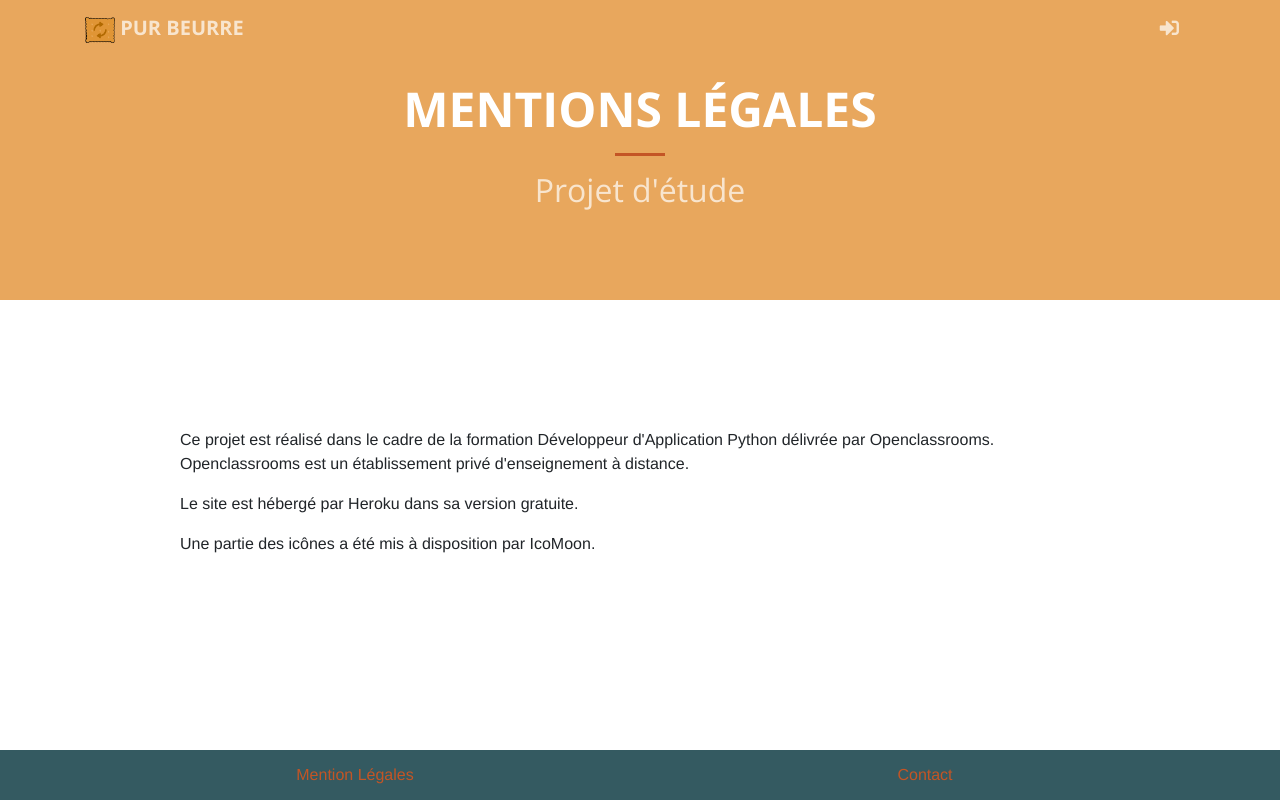
After one commit to JN-Lab/OC-Pr8-OpenFoodFacts-App, a Django app: page /legal-information in a window 1280 px wide. The commit adds this page. Run offline with Django 3.2, Linux system fonts and the light colour scheme; some libraries are stand-ins or nearby versions; some web fonts are replaced.

Commit message:
Add some generic pages (errors + legal)

```diff
--- a/purbeurre_platform/purbeurre_platform/urls.py
+++ b/purbeurre_platform/purbeurre_platform/urls.py
@@ -16,13 +16,14 @@ Including another URLconf
 from django.conf import settings
 from django.contrib import admin
 from django.urls import path, re_path, include
-from django.views.generic import RedirectView
+from django.views.generic import RedirectView, TemplateView
 
 from search import views
 
 urlpatterns = [
     path('', views.index, name="index"),
     path('search/', include('search.urls', namespace='search')),
+    path('legal-information', TemplateView.as_view(template_name='legal.html'), name="legal"),
     path('admin/', admin.site.urls),
 ]
 
--- a/purbeurre_platform/templates/base.html
+++ b/purbeurre_platform/templates/base.html
@@ -78,7 +78,7 @@
       <div class="container footer">
         <div class="row align-items-center justify-content-around">
           <div class="col-md-6 footer-link row align-items-center justify-content-center">
-              <a href="">Mention Légales</a>
+              <a href="{% url 'legal' %}">Mention Légales</a>
           </div>
           <div class="col-md-6 footer-link row align-items-center justify-content-center">
               <a href="">Contact</a>
--- /dev/null
+++ b/purbeurre_platform/templates/legal.html
@@ -0,0 +1,34 @@
+{% extends "base.html" %}
+{% block title %}Pur Beurre - Connexion{% endblock %}
+{% block content %}
+{% load static %}
+<header class="minhead text-center text-white d-flex">
+    <div class="container my-auto">
+        <div class="row">
+            <div class="col-lg-10 mx-auto">
+                <h1 class="text-uppercase">
+                    <strong>Mentions Légales</strong>
+                </h1>
+                <hr>
+            </div>
+            <div class="col-lg-8 mx-auto">
+                <h2 class="text-faded mb-5">
+                    Projet d'étude
+                </h2>
+            </div>
+        </div>
+    </div>
+</header>
+<section>
+    <div class="container">
+        <div class="row justify-content-center">
+            <div class="col-lg-10 justify-content-center">
+                <p>Ce projet est réalisé dans le cadre de la formation Développeur d'Application Python délivrée par Openclassrooms. <br>
+                Openclassrooms est un établissement privé d'enseignement à distance.</p>
+                <p>Le site est hébergé par Heroku dans sa version gratuite.</p>
+                <p>Une partie des icônes a été mis à disposition par IcoMoon.</p>
+            </div>
+        </div>
+    </div>
+</section>
+{% endblock %}
```
Also changed, not shown: purbeurre_platform/templates/404.html (added, +22 -0 lines), purbeurre_platform/templates/500.html (added, +22 -0 lines).
